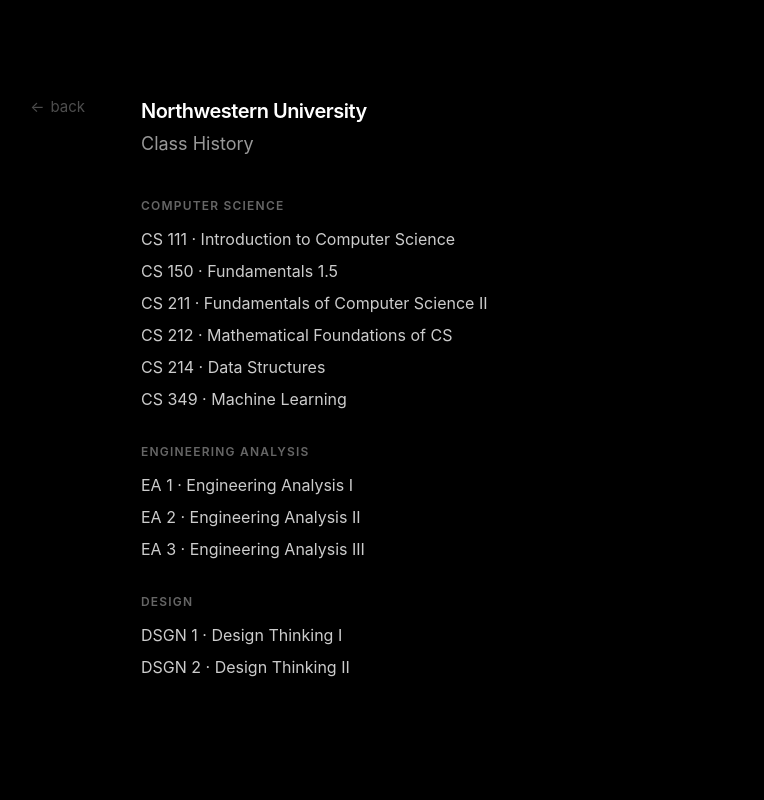
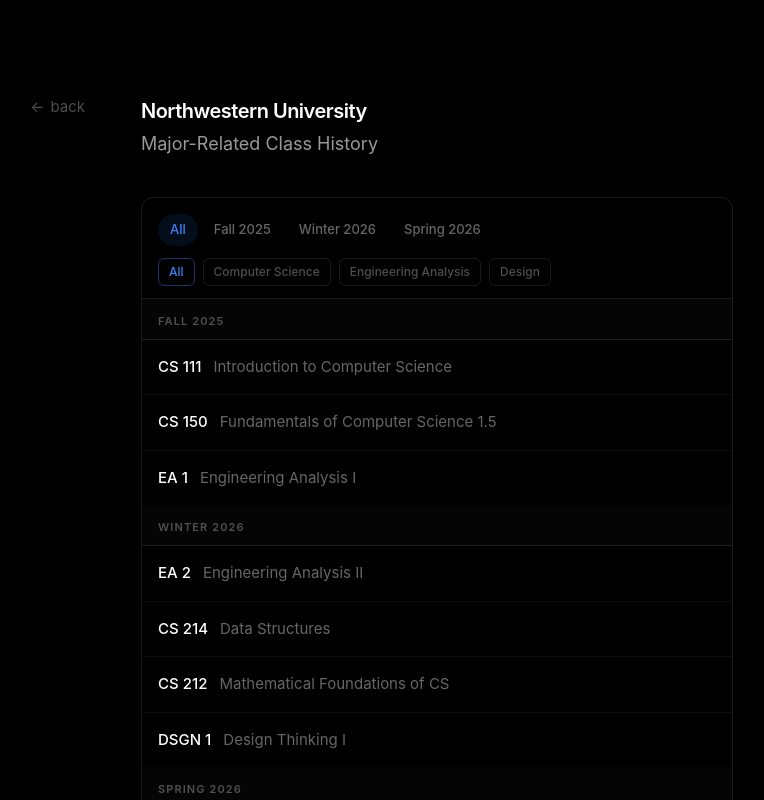
Before and after one commit to abrandonwang/three, a React (Vite) app: page /northwestern in a window 1280 px wide. Shown: the top 800 px of the page, without its empty margins (203-967 px from the left). Built offline with nearby package versions, Linux system fonts and the light colour scheme.

Commit message:
add class descriptions

```diff
--- a/src/pages/Northwestern.jsx
+++ b/src/pages/Northwestern.jsx
@@ -1,46 +1,225 @@
+import { useState, useEffect } from 'react'
 import PageLayout from '../components/PageLayout'
 
-const courses = {
-  'Computer Science': [
-    'CS 111 · Introduction to Computer Science',
-    'CS 150 · Fundamentals 1.5',
-    'CS 211 · Fundamentals of Computer Science II',
-    'CS 212 · Mathematical Foundations of CS',
-    'CS 214 · Data Structures',
-    'CS 349 · Machine Learning',
-  ],
-  'Engineering Analysis': [
-    'EA 1 · Engineering Analysis I',
-    'EA 2 · Engineering Analysis II',
-    'EA 3 · Engineering Analysis III',
-  ],
-  'Design': [
-    'DSGN 1 · Design Thinking I',
-    'DSGN 2 · Design Thinking II',
-  ],
-}
+const QUARTERS = ['Fall 2025', 'Winter 2026', 'Spring 2026']
+const CATEGORIES = ['Computer Science', 'Engineering Analysis', 'Design']
+
+const COURSES = [
+  {
+    id: 'cs111',
+    code: 'CS 111',
+    title: 'Introduction to Computer Science',
+    quarter: 'Fall 2025',
+    category: 'Computer Science',
+    description: 'Foundational programming concepts using Python. Covers variables, control flow, functions, recursion, and basic data structures with an emphasis on computational thinking and problem decomposition.',
+    tags: ['Python', 'Algorithms', 'Problem Solving'],
+  },
+  {
+    id: 'cs150',
+    code: 'CS 150',
+    title: 'Fundamentals of Computer Science 1.5',
+    quarter: 'Fall 2025',
+    category: 'Computer Science',
+    description: 'A bridge course between introductory and intermediate programming. Emphasizes object-oriented design, recursion, and software structure in Python.',
+    tags: ['Python', 'OOP', 'Recursion'],
+  },
+  {
+    id: 'ea1',
+    code: 'EA 1',
+    title: 'Engineering Analysis I',
+    quarter: 'Fall 2025',
+    category: 'Engineering Analysis',
+    description: 'Single-variable calculus for engineers. Limits, derivatives, integrals, and their applications to physical systems including optimization and motion analysis.',
+    tags: ['Calculus', 'Derivatives', 'Integration'],
+  },
+  {
+    id: 'ea2',
+    code: 'EA 2',
+    title: 'Engineering Analysis II',
+    quarter: 'Winter 2026',
+    category: 'Engineering Analysis',
+    description: 'Multivariable calculus and linear algebra. Partial derivatives, vector fields, matrix operations, and systems of equations with engineering applications.',
+    tags: ['Multivariable Calculus', 'Linear Algebra', 'Vectors'],
+  },
+  {
+    id: 'cs214',
+    code: 'CS 214',
+    title: 'Data Structures',
+    quarter: 'Winter 2026',
+    category: 'Computer Science',
+    description: 'Core data structures and algorithm analysis. Trees, heaps, hash tables, graphs, sorting algorithms, and Big-O complexity implemented in C++.',
+    tags: ['C++', 'Algorithms', 'Big-O', 'Trees'],
+  },
+  {
+    id: 'cs212',
+    code: 'CS 212',
+    title: 'Mathematical Foundations of CS',
+    quarter: 'Winter 2026',
+    category: 'Computer Science',
+    description: 'Discrete mathematics for computer scientists. Logic, proof techniques, sets, relations, graphs, and combinatorics.',
+    tags: ['Discrete Math', 'Proofs', 'Graph Theory'],
+  },
+  {
+    id: 'dsgn1',
+    code: 'DSGN 1',
+    title: 'Design Thinking I',
+    quarter: 'Winter 2026',
+    category: 'Design',
+    description: 'Introduction to human-centered design methodology. Emphasis on needfinding, ideation, and low-fidelity prototyping to solve real user problems.',
+    tags: ['HCD', 'Prototyping', 'Ideation'],
+  },
+  {
+    id: 'ea3',
+    code: 'EA 3',
+    title: 'Engineering Analysis III',
+    quarter: 'Spring 2026',
+    category: 'Engineering Analysis',
+    description: 'Differential equations and their applications. First and second-order ODEs, Laplace transforms, and systems of equations.',
+    tags: ['Differential Equations', 'ODEs', 'Laplace Transforms'],
+  },
+  {
+    id: 'cs211',
+    code: 'CS 211',
+    title: 'Fundamentals of Computer Science II',
+    quarter: 'Spring 2026',
+    category: 'Computer Science',
+    description: 'Systems-level programming in C. Memory management, pointers, linked structures, and an introduction to operating systems concepts.',
+    tags: ['C', 'Memory Management', 'Systems'],
+  },
+  {
+    id: 'dsgn2',
+    code: 'DSGN 2',
+    title: 'Design Thinking II',
+    quarter: 'Spring 2026',
+    category: 'Design',
+    description: 'Advanced design process with focus on user testing, iteration, and high-fidelity prototyping. Culminates in a full design sprint addressing a real-world challenge.',
+    tags: ['User Testing', 'Figma', 'Iteration'],
+  },
+  {
+    id: 'cs349',
+    code: 'CS 349',
+    title: 'Machine Learning',
+    quarter: 'Spring 2026',
+    category: 'Computer Science',
+    description: 'Supervised and unsupervised learning, neural networks, and model evaluation. Projects in regression, classification, and clustering using Python.',
+    tags: ['Python', 'Neural Networks', 'scikit-learn', 'Regression'],
+  },
+]
 
 export default function Northwestern() {
+  const [activeQuarter, setActiveQuarter] = useState('All')
+  const [activeCategory, setActiveCategory] = useState('All')
+  const [expandedId, setExpandedId] = useState(null)
+
+  useEffect(() => { setExpandedId(null) }, [activeQuarter, activeCategory])
+
+  const filtered = COURSES.filter(c =>
+    (activeQuarter === 'All' || c.quarter === activeQuarter) &&
+    (activeCategory === 'All' || c.category === activeCategory)
+  )
+
+  const grouped = QUARTERS
+    .filter(q => filtered.some(c => c.quarter === q))
+    .map(q => ({ quarter: q, courses: filtered.filter(c => c.quarter === q) }))
+
   return (
-    <PageLayout
-      title="Northwestern University"
-      subtitle="Class History"
-    >
-      <div className="space-y-8">
-        {Object.entries(courses).map(([category, list]) => (
-          <div key={category}>
-            <h3 className="text-[12px] uppercase tracking-widest text-zinc-400 dark:text-white/40 font-semibold mb-3">
-              {category}
-            </h3>
-            <ul className="space-y-2">
-              {list.map(course => (
-                <li key={course} className="text-[16px] text-zinc-700 dark:text-white/80">
-                  {course}
-                </li>
-              ))}
-            </ul>
+    <PageLayout title="Northwestern University" subtitle="Major-Related Class History">
+      <div className="rounded-xl border border-zinc-200 dark:border-white/10 overflow-hidden">
+
+        {/* Filters header */}
+        <div className="px-4 pt-4 pb-3 border-b border-zinc-200 dark:border-white/10 space-y-3">
+          <div className="flex gap-1 overflow-x-auto" style={{ scrollbarWidth: 'none' }}>
+            {['All', ...QUARTERS].map(q => (
+              <button
+                key={q}
+                onClick={() => setActiveQuarter(q)}
+                className={`px-3 py-1.5 rounded-full text-[13px] font-medium whitespace-nowrap transition-colors ${
+                  activeQuarter === q
+                    ? 'text-[#3b82f6] bg-blue-50 dark:bg-blue-500/10'
+                    : 'text-zinc-500 dark:text-white/40 hover:text-zinc-800 dark:hover:text-white/70'
+                }`}
+              >
+                {q}
+              </button>
+            ))}
           </div>
-        ))}
+          <div className="flex flex-wrap gap-2">
+            {['All', ...CATEGORIES].map(cat => (
+              <button
+                key={cat}
+                onClick={() => setActiveCategory(cat)}
+                className={`px-2.5 py-1 rounded-md text-[12px] font-medium border transition-colors ${
+                  activeCategory === cat
+                    ? 'text-[#3b82f6] border-[#3b82f6]/40'
+                    : 'text-zinc-400 dark:text-white/30 border-zinc-200 dark:border-white/10 hover:border-zinc-400 dark:hover:border-white/30 hover:text-zinc-700 dark:hover:text-white/60'
+                }`}
+              >
+                {cat}
+              </button>
+            ))}
+          </div>
+        </div>
+
+        {/* Course list */}
+        {grouped.length === 0 ? (
+          <p className="text-[15px] text-zinc-400 dark:text-white/30 px-4 py-6">No courses for this filter.</p>
+        ) : (
+          grouped.map(({ quarter, courses }) => (
+            <div key={quarter}>
+              {activeQuarter === 'All' && (
+                <div className="px-4 py-2 bg-zinc-50 dark:bg-white/[0.02] border-b border-zinc-200 dark:border-white/10">
+                  <span className="text-[11px] uppercase tracking-widest text-zinc-400 dark:text-white/30 font-semibold">
+                    {quarter}
+                  </span>
+                </div>
+              )}
+              {courses.map(course => {
+                const isOpen = expandedId === course.id
+                return (
+                  <div key={course.id} className="border-b border-zinc-100 dark:border-white/5 last:border-none">
+                    <button
+                      onClick={() => setExpandedId(isOpen ? null : course.id)}
+                      className="group w-full text-left px-4 py-4"
+                    >
+                      <div className="flex items-center justify-between gap-4">
+                        <div className="flex items-baseline gap-3 min-w-0">
+                          <span className="text-[15px] font-medium text-zinc-900 dark:text-white group-hover:text-[#3b82f6] transition-colors shrink-0">
+                            {course.code}
+                          </span>
+                          <span className="text-[15px] text-zinc-400 dark:text-white/40 truncate">
+                            {course.title}
+                          </span>
+                        </div>
+                        <span className="text-[12px] text-zinc-300 dark:text-white/20 opacity-0 group-hover:opacity-100 transition-opacity shrink-0">
+                          {isOpen ? '↑' : '↓'}
+                        </span>
+                      </div>
+                    </button>
+
+                    {isOpen && (
+                      <div className="px-4 pb-5 bg-zinc-50 dark:bg-white/[0.02]">
+                        <p className="text-[15px] text-zinc-600 dark:text-white/70 leading-relaxed mb-4">
+                          {course.description}
+                        </p>
+                        <div className="flex flex-wrap gap-2">
+                          {course.tags.map(tag => (
+                            <span
+                              key={tag}
+                              className="px-2.5 py-1 rounded-md text-[12px] font-medium text-zinc-500 dark:text-white/40 bg-zinc-100 dark:bg-white/5"
+                            >
+                              {tag}
+                            </span>
+                          ))}
+                        </div>
+                      </div>
+                    )}
+                  </div>
+                )
+              })}
+            </div>
+          ))
+        )}
+
       </div>
     </PageLayout>
   )
```
